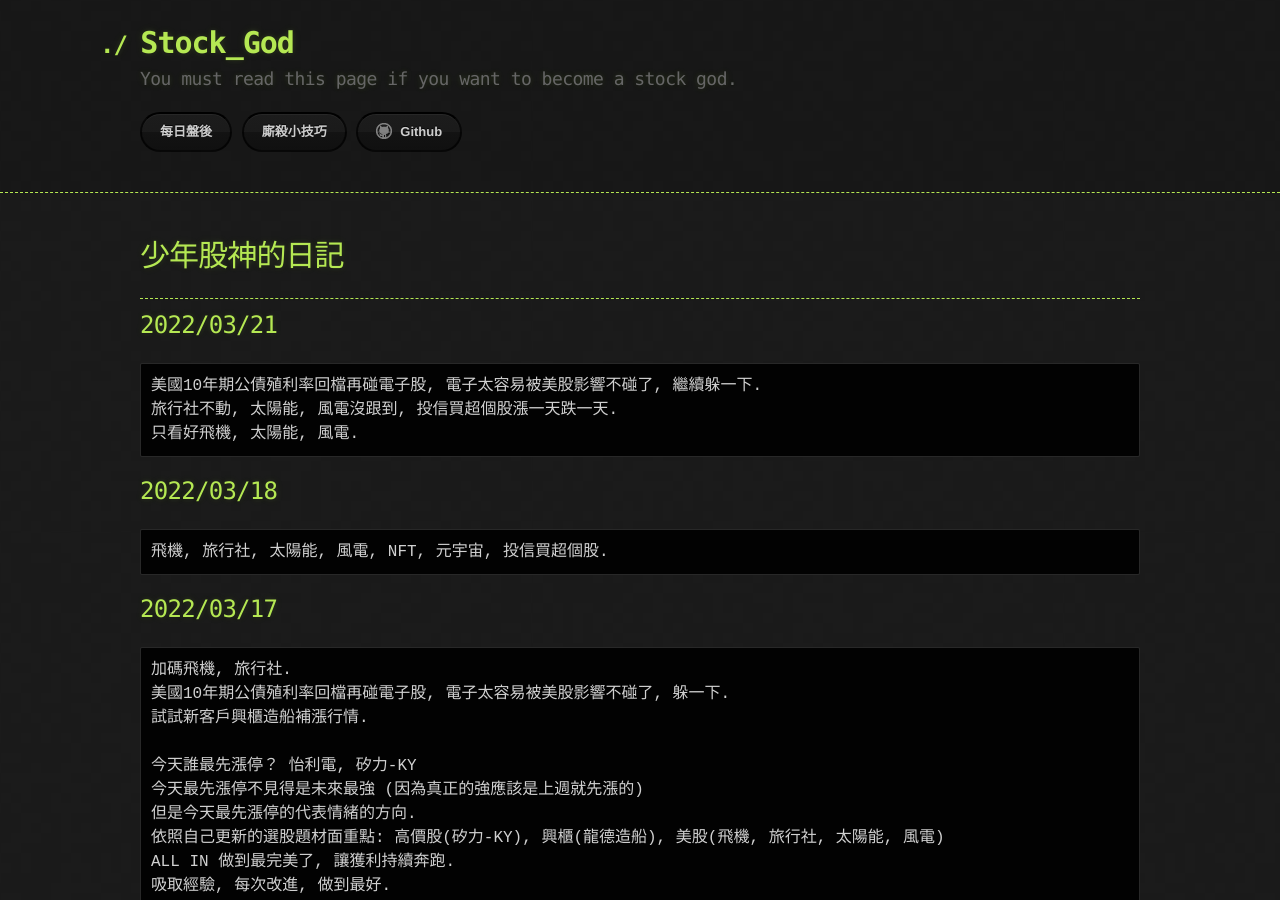
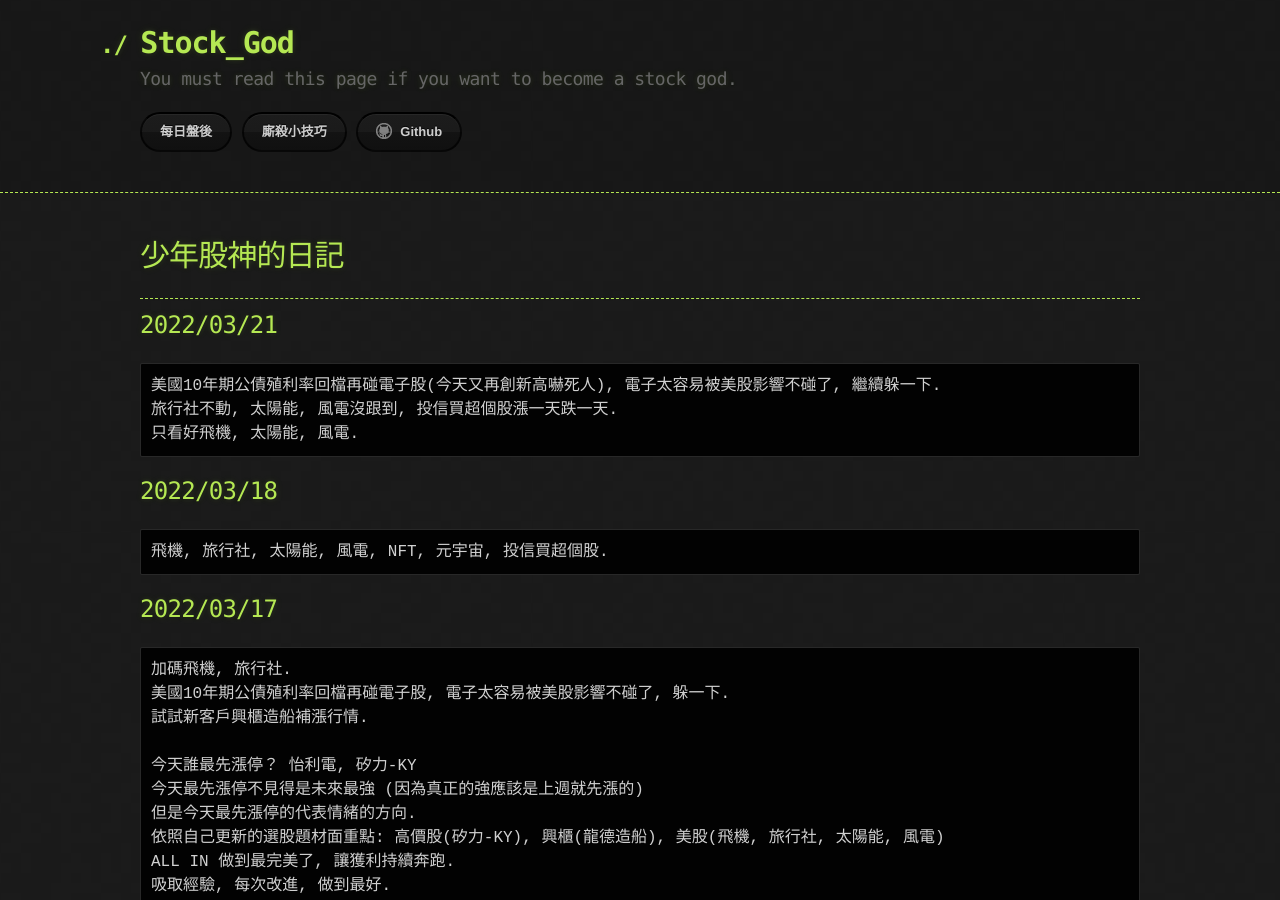
Before and after one commit to lepg5487/Stock_God, a Jekyll site: the page built from index.md, in a window 1280 px wide and 900 px high. Built offline with Jekyll 4.4.1, drawn with Linux system fonts in a browser that asks for light colours; our own code applies the rules of GitHub Pages for plain Markdown files.

Commit message:
Update index.md

````diff
--- a/index.md
+++ b/index.md
@@ -8,7 +8,7 @@ layout: testlayouts
 
 ## 2022/03/21
 ```
-美國10年期公債殖利率回檔再碰電子股, 電子太容易被美股影響不碰了, 繼續躲一下.
+美國10年期公債殖利率回檔再碰電子股(今天又再創新高嚇死人), 電子太容易被美股影響不碰了, 繼續躲一下.
 旅行社不動, 太陽能, 風電沒跟到, 投信買超個股漲一天跌一天.
 只看好飛機, 太陽能, 風電.
 ```
````
